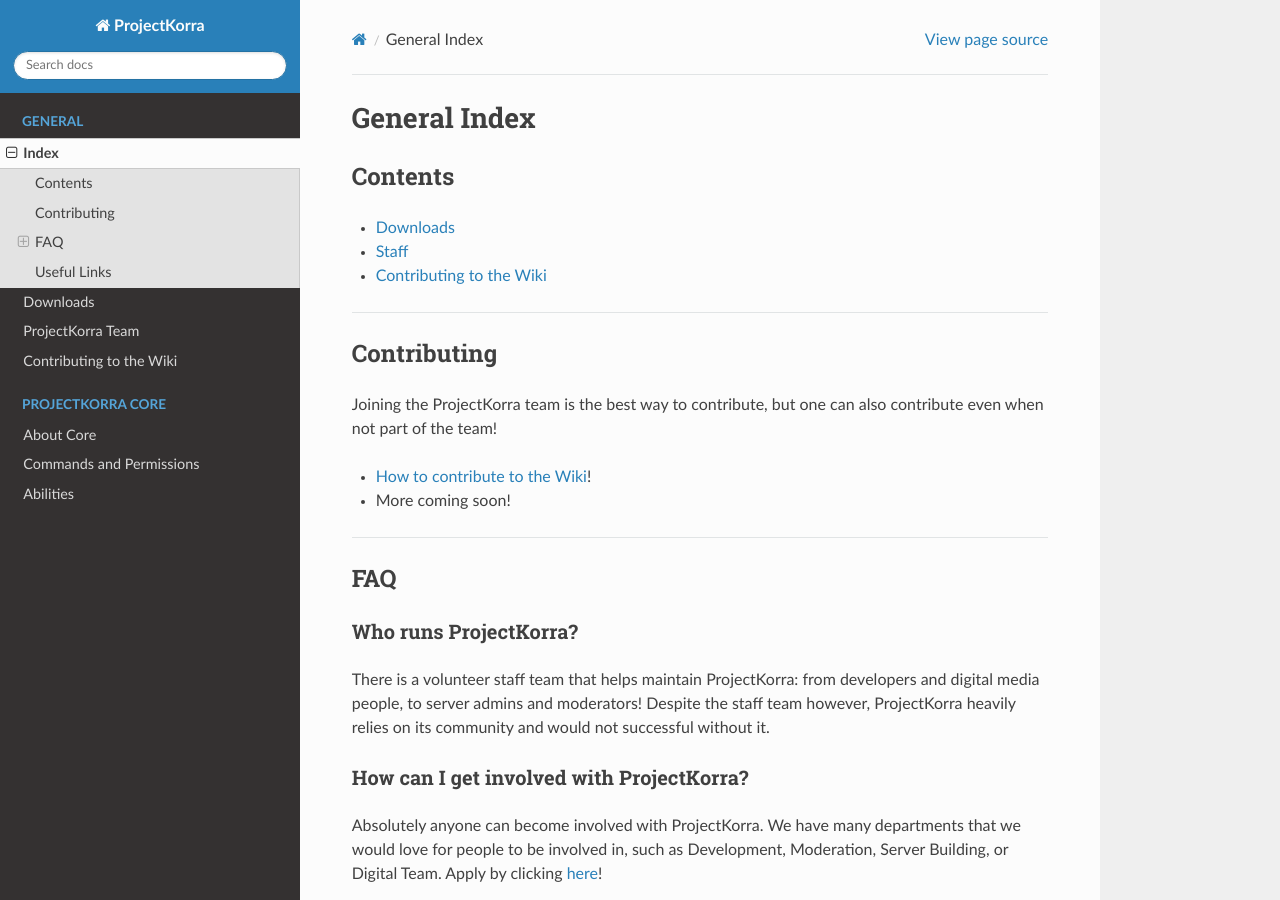
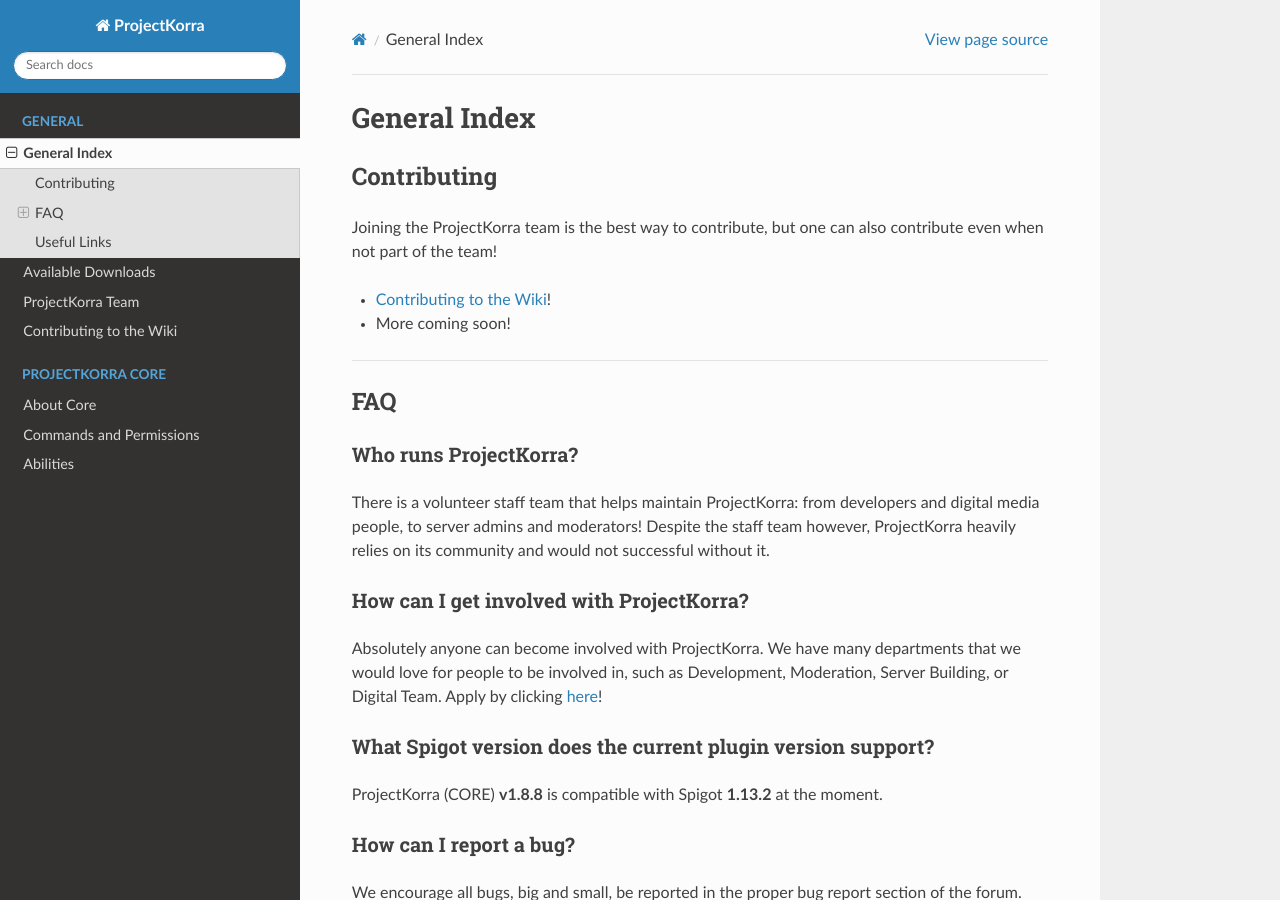
Before and after one commit to ProjectKorra/ProjectKorraWiki, a Sphinx documentation site: the page built from source/general/index.rst, in a window 1280 px wide and 900 px high. Built offline with Sphinx 7.4.7 and the Read the Docs theme 2.0.0, drawn with Linux system fonts in a browser that asks for light colours.

Commit message:
cleanup and links

```diff
--- a/source/general/index.rst
+++ b/source/general/index.rst
@@ -1,21 +1,12 @@
 =============
 General Index
 =============
-
-Contents
-========
-
-- `Downloads`_
-- `Staff`_
-- `Contributing to the Wiki`_
-
-+++++
 
 Contributing
 ============
 Joining the ProjectKorra team is the best way to contribute, but one can also contribute even when not part of the team!
 
-- `How to contribute to the Wiki`_!
+- :ref:`wikicontributing`!
 - More coming soon!
 
 +++++
@@ -57,10 +48,6 @@
 - Follow us on `Twitter`_ to stay up to date on what is happening!
 - `GitHub`_ has all our code and is the place to contribute!
 
-.. _Downloads: downloads.html
-.. _Staff: staff.html
-.. _Contributing to the Wiki: wiki_contributing.html
-.. _How to contribute to the Wiki: wiki_contributing.html
 .. _Website: https://projectkorra.com
 .. _Discord: https://discordapp.com/invite/pPJe5p3
 .. _Twitter: https://twitter.com/ProjectKorra
--- a/source/general/wiki_contributing.rst
+++ b/source/general/wikicontributing.rst
@@ -1,3 +1,5 @@
+.. _wikicontributing:
+
 ========================
 Contributing to the Wiki
 ========================
--- a/source/pkcore/abilities.rst
+++ b/source/pkcore/abilities.rst
@@ -11,7 +11,7 @@
     :name: airtree
     :maxdepth: 1
 
-    ability_dir/airswipe
+    abilitypages/airswipe
 
 Earthbending
 ============
```
Also changed, not shown: source/index.rst (+8 -8 lines), source/general/pkteam.rst (renamed from source/general/staff.rst), source/pkcore/abilitypages/airswipe.rst (renamed from source/pkcore/ability_dir/airswipe.rst).
